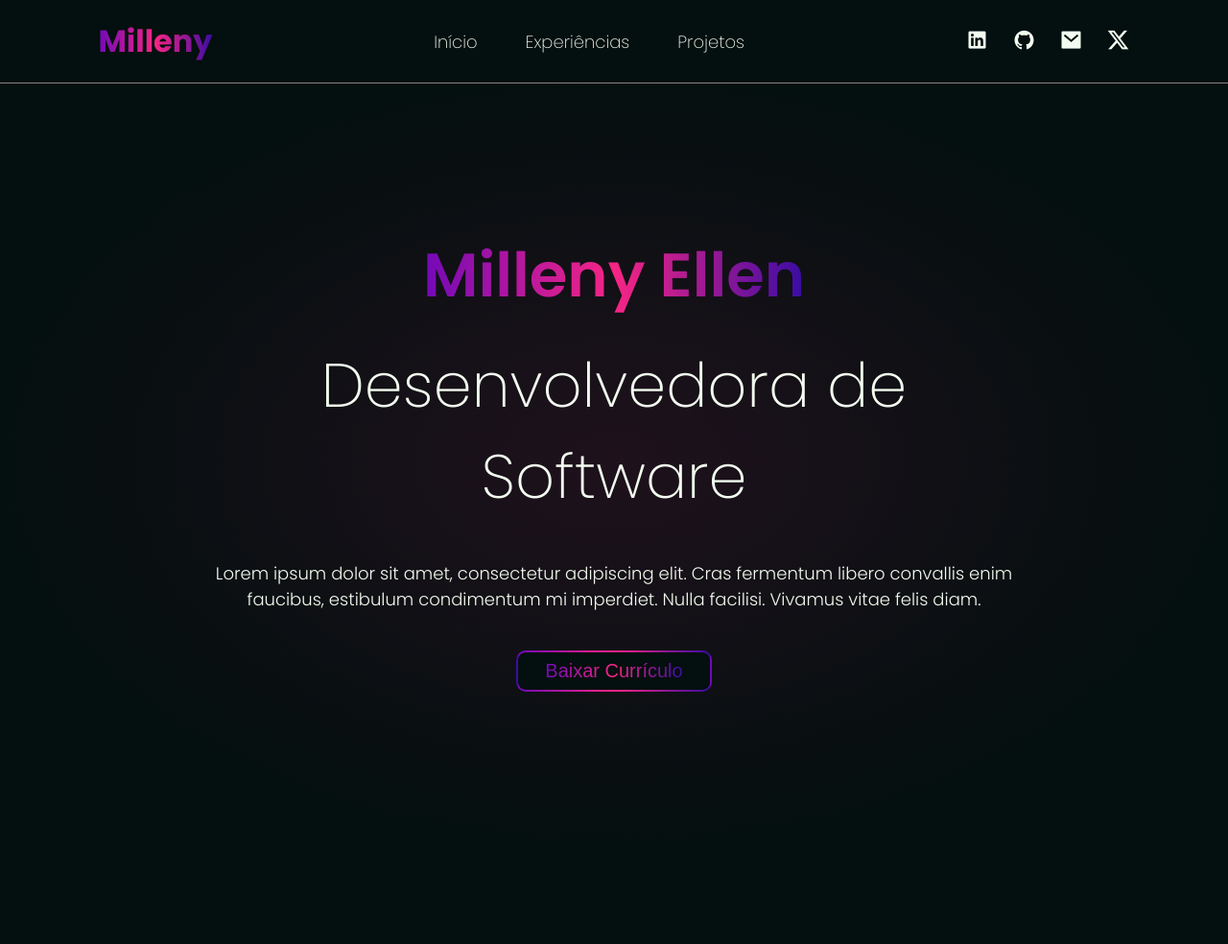
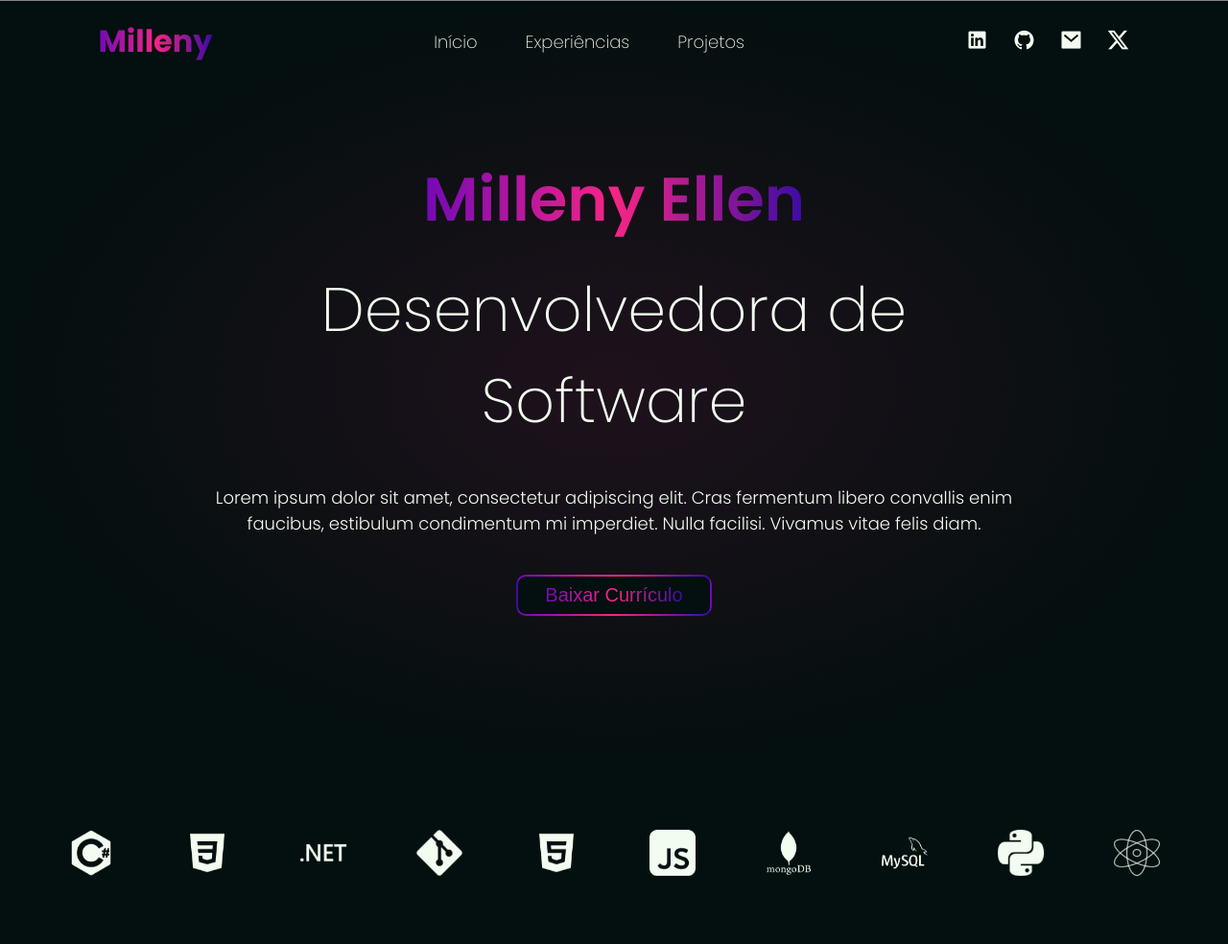
Before and after one commit to Milleny27/portfolio, a plain HTML site: page index.html in a window 1280 px wide. Shown: the whole page at 96% size. Before the commit the page ends 880 px from the top, so only its background shows below. Drawn offline with nearby package versions, Linux system fonts and the light colour scheme.

Commit message:
feat: add skills section

```diff
--- a/assets/css/header.css
+++ b/assets/css/header.css
@@ -3,9 +3,6 @@
 .header {
     width: 100%;
     border-bottom: 1px solid var(--cinza);
-    position: fixed;
-    transition: 0.6s;
-    z-index: 100000;
 }
 
 .scroll {
@@ -15,13 +12,19 @@
     transition: backdrop-filter 0.6s ease, background-color 0.6s ease;
 }
 
+.header_container {
+    width: 100%;
+}
+
 .header_nav {
     width: 100%;
     display: flex;
     justify-content: space-between;
     align-items: center;
     padding: 1.5% 8%;
-
+    position: fixed;
+    transition: 0.6s;
+    z-index: 100000;
 }
 
 .header_title {
--- a/assets/css/home.css
+++ b/assets/css/home.css
@@ -2,19 +2,19 @@
 
 .home {
     position: relative;
-    top: 10%;
     height: 100vh;
+    padding: 1%;
     display: flex;
     justify-content: center;
     align-items: center;
     background-image: var(--gradient-fundo);
-    position: absolute;
 }
 
 .home_container {
     width: 70%;
     display: flex;
     flex-direction: column;
+    justify-content: center;
     align-items: center;
     gap: 40px;
 }
--- /dev/null
+++ b/assets/css/skills.css
@@ -0,0 +1,48 @@
+@import "style.css";
+
+.skills {
+    position: relative;
+    padding: 3rem 1%;
+    width: 100%;
+    display: flex;
+    justify-content: center;
+    align-items: center;
+}
+
+.skills_container {
+    width: 95%;
+    display: flex;
+    justify-content: space-around;
+    align-items: center;
+    gap: 2rem;
+}
+
+.swiper {
+    width: 100%;
+    height: 100%;
+    margin-left: auto;
+    margin-right: auto;
+}
+
+.inner img {
+    width: 80px;
+    height: 80px;
+    padding: 1rem;
+}
+
+.inner {
+    text-align: center;
+    /* Center slide text vertically */
+    display: -webkit-box;
+    display: -ms-flexbox;
+    display: -webkit-flex;
+    display: flex;
+    -webkit-box-pack: center;
+    -ms-flex-pack: center;
+    -webkit-justify-content: center;
+    justify-content: center;
+    -webkit-box-align: center;
+    -ms-flex-align: center;
+    -webkit-align-items: center;
+    align-items: center;
+}
--- a/assets/css/style.css
+++ b/assets/css/style.css
@@ -39,11 +39,6 @@ body {
     background: var(--dark-prim);
 }
 
-main {
-    width: 100%;
-    top: 100%;
-}
-
 section {
     width: 100%;
 }
@@ -67,6 +62,9 @@ section {
     border-radius: 0.6rem;
 }
 
+.swiper {
+    --swiper-theme-color: var(--pink);
+  }
 
 @media (max-width: 900px) {
     :root {
--- a/assets/js/script.js
+++ b/assets/js/script.js
@@ -1,5 +1,5 @@
 window.addEventListener("scroll", () => {
-    const header = document.querySelector(".header");
+    const header = document.querySelector(".header_nav");
     header.classList.toggle("scroll", window.scrollY > 0);
 });
 
@@ -11,3 +11,53 @@ document.addEventListener("DOMContentLoaded", function () {
         menu.classList.toggle("show_menu");
     });
 });
+
+const swiper = new Swiper(".swiper", {
+    slidesPerView: 3,
+    spaceBetween: 20,
+    grid: {
+      fill: "row",
+      rows: 1,
+    },
+    // Navigation arrows
+    navigation: {
+      nextEl: ".swiper-button-next",
+      prevEl: ".swiper-button-prev",
+    },
+    pagination: {
+      el: ".swiper-pagination",
+      clickable: true,
+    },
+    a11y: {
+      prevSlideMessage: "Previous slide",
+      nextSlideMessage: "Next slide",
+    },
+    breakpoints: {
+        500: {
+            slidesPerView: 4,
+            grid: {
+              fill: "row",
+              rows: 1,
+            },
+          },
+        900: {
+        slidesPerView: 6,
+        grid: {
+          fill: "row",
+          rows: 1,
+        },
+      },
+      1024: {
+        slidesPerView: 10,
+        grid: {
+          fill: "row",
+          rows: 1,
+        },
+      },
+    },
+    autoplay: {
+      delay: 1500,
+      disableOnInteraction: false,
+    },
+    loop: true,
+  });
--- a/index.html
+++ b/index.html
@@ -1,16 +1,28 @@
 <!DOCTYPE html>
 <html lang="en">
-
   <head>
     <meta charset="UTF-8" />
     <meta name="viewport" content="width=device-width, initial-scale=1.0" />
-    <link rel="shortcut icon" href="/assets/images/icon.svg" type="image/x-icon" />
+    <link
+      rel="shortcut icon"
+      href="/assets/images/icon.svg"
+      type="image/x-icon"
+    />
     <title>Milleny | Portfólio</title>
     <link rel="stylesheet" href="/assets/css/style.css" />
     <link rel="stylesheet" href="/assets/css/header.css" />
-    <link rel="stylesheet" href="/assets/css/home.css">
+    <link rel="stylesheet" href="/assets/css/home.css" />
+    <link rel="stylesheet" href="/assets/css/skills.css" />
     <!--Remix icon-->
-    <link rel="stylesheet" href="https://cdnjs.cloudflare.com/ajax/libs/remixicon/4.5.0/remixicon.css" />
+    <link
+      rel="stylesheet"
+      href="https://cdnjs.cloudflare.com/ajax/libs/remixicon/4.5.0/remixicon.css"
+    />
+    <!--Swiper Slider CSS-->
+    <link
+      rel="stylesheet"
+      href="https://cdnjs.cloudflare.com/ajax/libs/Swiper/11.0.5/swiper-bundle.css"
+    />
   </head>
 
   <body>
@@ -21,36 +33,89 @@
         </div>
         <ul class="header_menu">
           <li><a href="#home">Início</a></li>
-                <li><a href="#">Experiências</a></li>
+          <li><a href="#skills">Experiências</a></li>
           <li><a href="#">Projetos</a></li>
         </ul>
         <div class="icons">
-                <a href="https://www.linkedin.com/in/millenyellen/"><i class="ri-linkedin-box-fill"></i></a>
-                <a href="https://github.com/Milleny27"><i class="ri-github-fill"></i></a>
-                <a href="mailto:ellenmilleny@gmail.com"><i class="ri-mail-fill"></i></a>
-                <a href="https://x.com/millenyferrz"><i class="ri-twitter-x-fill"></i></a>
+          <a href="https://www.linkedin.com/in/millenyellen/"
+            ><i class="ri-linkedin-box-fill"></i
+          ></a>
+          <a href="https://github.com/Milleny27"
+            ><i class="ri-github-fill"></i
+          ></a>
+          <a href="mailto:ellenmilleny@gmail.com"
+            ><i class="ri-mail-fill"></i
+          ></a>
+          <a href="https://x.com/millenyferrz"
+            ><i class="ri-twitter-x-fill"></i
+          ></a>
         </div>
         <div class="menu">
           <i class="ri-menu-line"></i>
         </div>
       </nav>
     </header>
-    <main>
     <section id="home" class="home">
       <div class="home_container">
         <div class="home_principal">
           <h1 class="home_title title">Milleny Ellen</h1>
           <h2 class="home_subtitle">Desenvolvedora de Software</h2>
         </div>
-                <p class="home_p">Lorem ipsum dolor sit amet, consectetur adipiscing elit. Cras fermentum libero
-                    convallis enim
-                    faucibus, estibulum condimentum mi imperdiet. Nulla facilisi. Vivamus vitae felis diam. </p>
-                <button class="border-gradiente"><span class="title-gradient">Baixar Currículo</span></button>
+        <p class="home_p">
+          Lorem ipsum dolor sit amet, consectetur adipiscing elit. Cras
+          fermentum libero convallis enim faucibus, estibulum condimentum mi
+          imperdiet. Nulla facilisi. Vivamus vitae felis diam.
+        </p>
+        <button class="border-gradiente">
+          <span class="title-gradient">Baixar Currículo</span>
+        </button>
       </div>
-
     </section>
-    </main>
+    <section id="skills" class="skills">
+      <div class="skills_container">
+        <div class="swiper">
+          <div class="swiper-wrapper">
+            <div class="swiper-slide inner">
+              <img src="/assets/images/icons/csharp-icon.png" alt="" />
+            </div>
+            <div class="swiper-slide inner">
+              <img src="/assets/images/icons/css-icon.png" alt="" />
+            </div>
+            <div class="swiper-slide inner">
+              <img src="/assets/images/icons/dotnet-icon.png" alt="" />
+            </div>
+            <div class="swiper-slide inner">
+              <img src="/assets/images/icons/git-icon.png" alt="" />
+            </div>
+            <div class="swiper-slide inner">
+              <img src="/assets/images/icons/html-icon.png" alt="" />
+            </div>
+            <div class="swiper-slide inner">
+              <img src="/assets/images/icons/javascript-icon.png" alt="" />
+            </div>
+            <div class="swiper-slide inner">
+              <img src="/assets/images/icons/mongodb-icon.png" alt="" />
+            </div>
+            <div class="swiper-slide inner">
+              <img src="/assets/images/icons/mysql-icon.png" alt="" />
+            </div>
+            <div class="swiper-slide inner">
+              <img src="/assets/images/icons/python-icon.png" alt="" />
+            </div>
+            <div class="swiper-slide inner">
+              <img src="/assets/images/icons/react-icon.png" alt="" />
+            </div>
+          </div>
+          <!-- Add Pagination -->
+          <div class="swiper-pagination"></div>
+          <!-- If we need navigation buttons -->
+          <div class="swiper-button-prev"></div>
+          <div class="swiper-button-next"></div>
+        </div>
+      </div>
+    </section>
+    <!--Swper Slider JS-->
+    <script src="https://cdnjs.cloudflare.com/ajax/libs/Swiper/11.0.5/swiper-bundle.min.js"></script>
     <script src="/assets/js/script.js"></script>
   </body>
-
 </html>
```
Also changed, not shown: assets/images/icons/csharp-icon.png (added), assets/images/icons/css-icon.png (added), assets/images/icons/dotnet-icon.png (added), assets/images/icons/git-icon.png (added), assets/images/icons/html-icon.png (added), assets/images/icons/javascript-icon.png (added), assets/images/icons/mongodb-icon.png (added), assets/images/icons/mysql-icon.png (added), assets/images/icons/python-icon.png (added), assets/images/icons/react-icon.png (added). Lines whose indentation alone changed are shown as unchanged.
